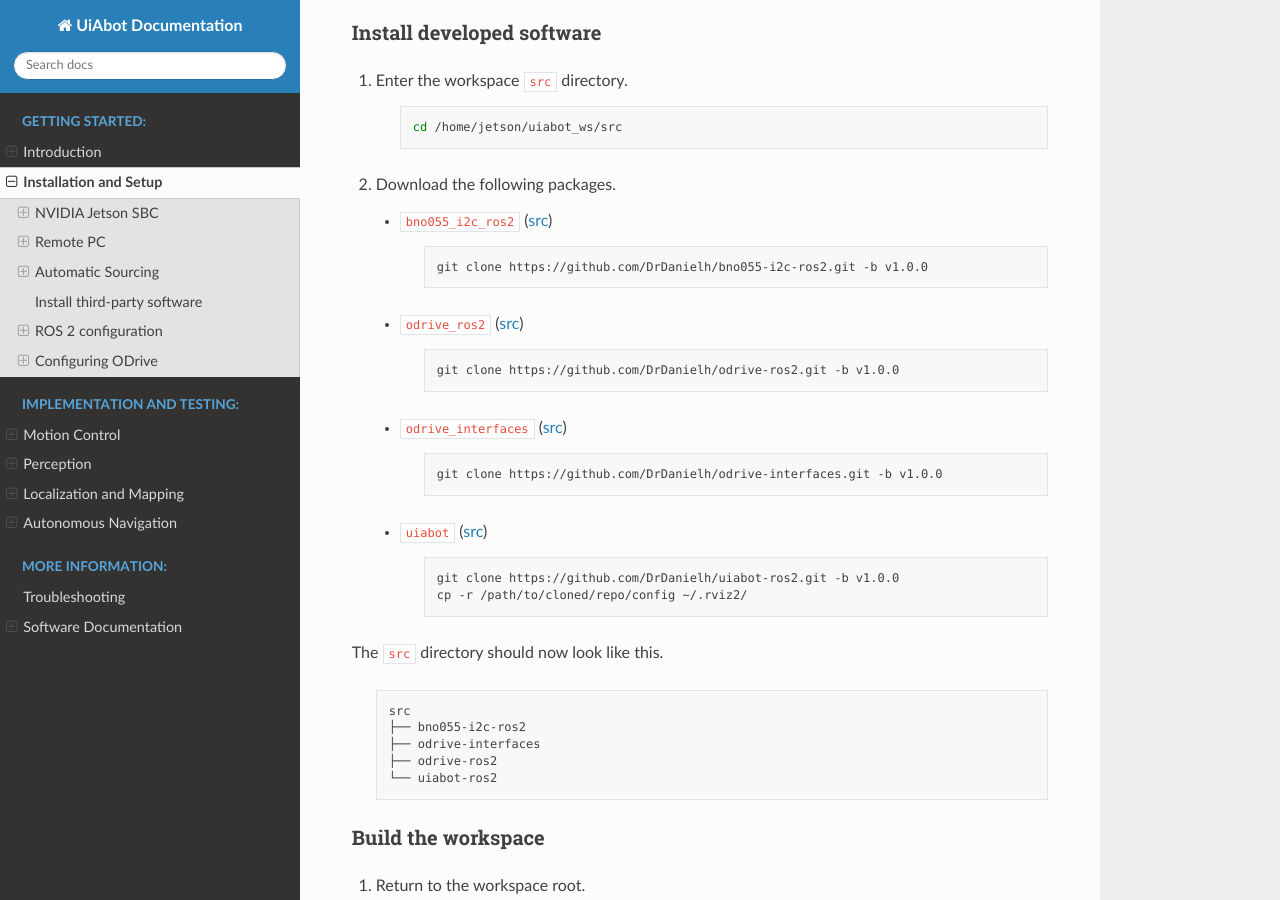
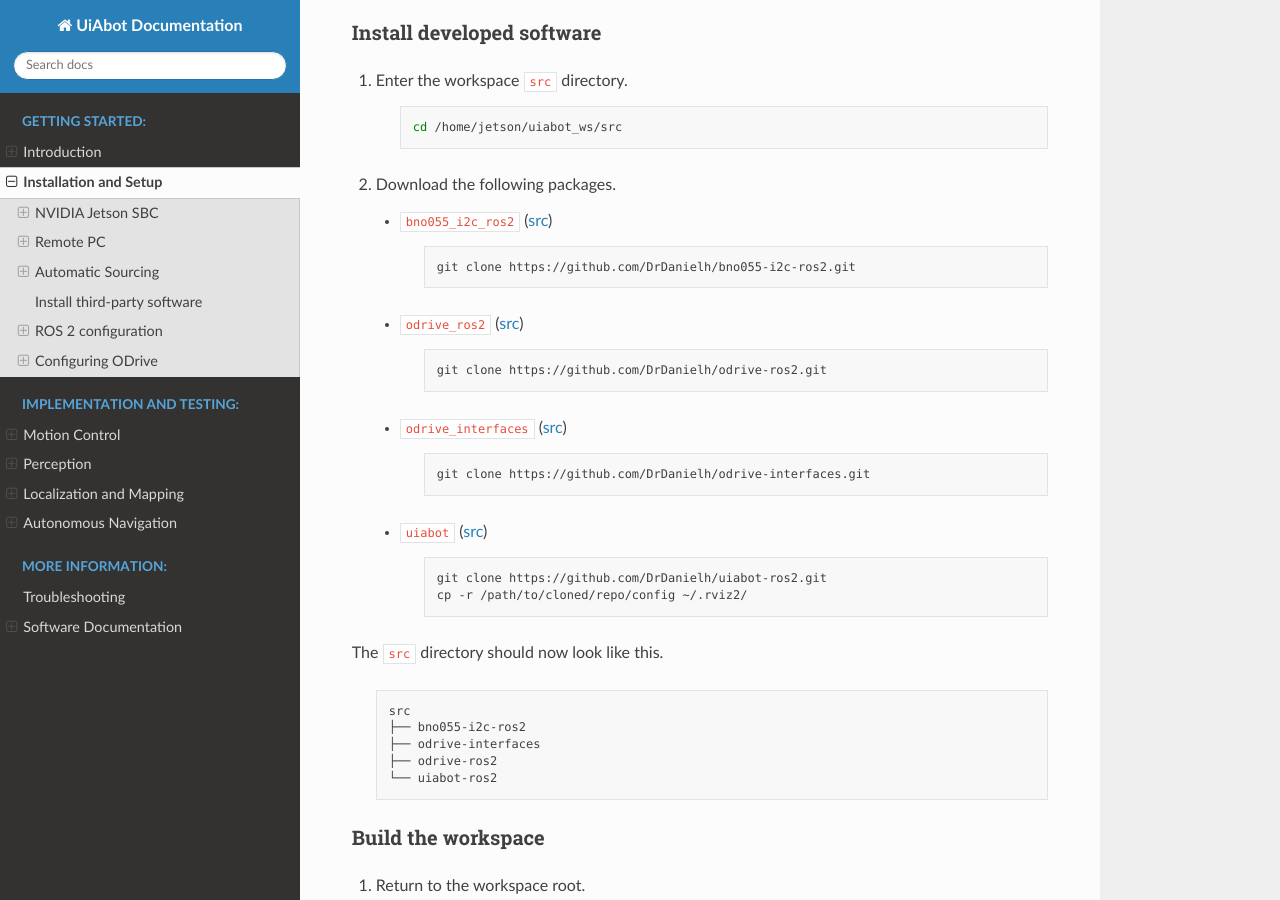
Before and after one commit to DrDanielh/UiAbot, a Sphinx documentation site: the page built from docs/src/installation.rst, in a window 1280 px wide and 900 px high, scrolled down 3879 px. Built offline with Sphinx 7.4.7 and the Read the Docs theme 3.1.0, drawn with Linux system fonts in a browser that asks for light colours.

Commit message:
deleted version branch

```diff
--- a/docs/src/installation.rst
+++ b/docs/src/installation.rst
@@ -209,25 +209,25 @@ Install developed software
 
        .. code:: bash
 
-           git clone https://github.com/DrDanielh/bno055-i2c-ros2.git -b v1.0.0
+           git clone https://github.com/DrDanielh/bno055-i2c-ros2.git
 
    * ``odrive_ros2`` (`src <https://github.com/DrDanielh/odrive-ros2.git>`__)
 
        .. code:: bash
 
-           git clone https://github.com/DrDanielh/odrive-ros2.git -b v1.0.0
+           git clone https://github.com/DrDanielh/odrive-ros2.git
 
    * ``odrive_interfaces`` (`src <https://github.com/DrDanielh/odrive-interfaces>`__)
 
        .. code:: bash
 
-           git clone https://github.com/DrDanielh/odrive-interfaces.git -b v1.0.0
+           git clone https://github.com/DrDanielh/odrive-interfaces.git
 
    * ``uiabot`` (`src <https://github.com/DrDanielh/uiabot-ros2>`__)
 
        .. code:: bash
 
-           git clone https://github.com/DrDanielh/uiabot-ros2.git -b v1.0.0
+           git clone https://github.com/DrDanielh/uiabot-ros2.git
            cp -r /path/to/cloned/repo/config ~/.rviz2/
 
 The ``src`` directory should now look like this.
```
